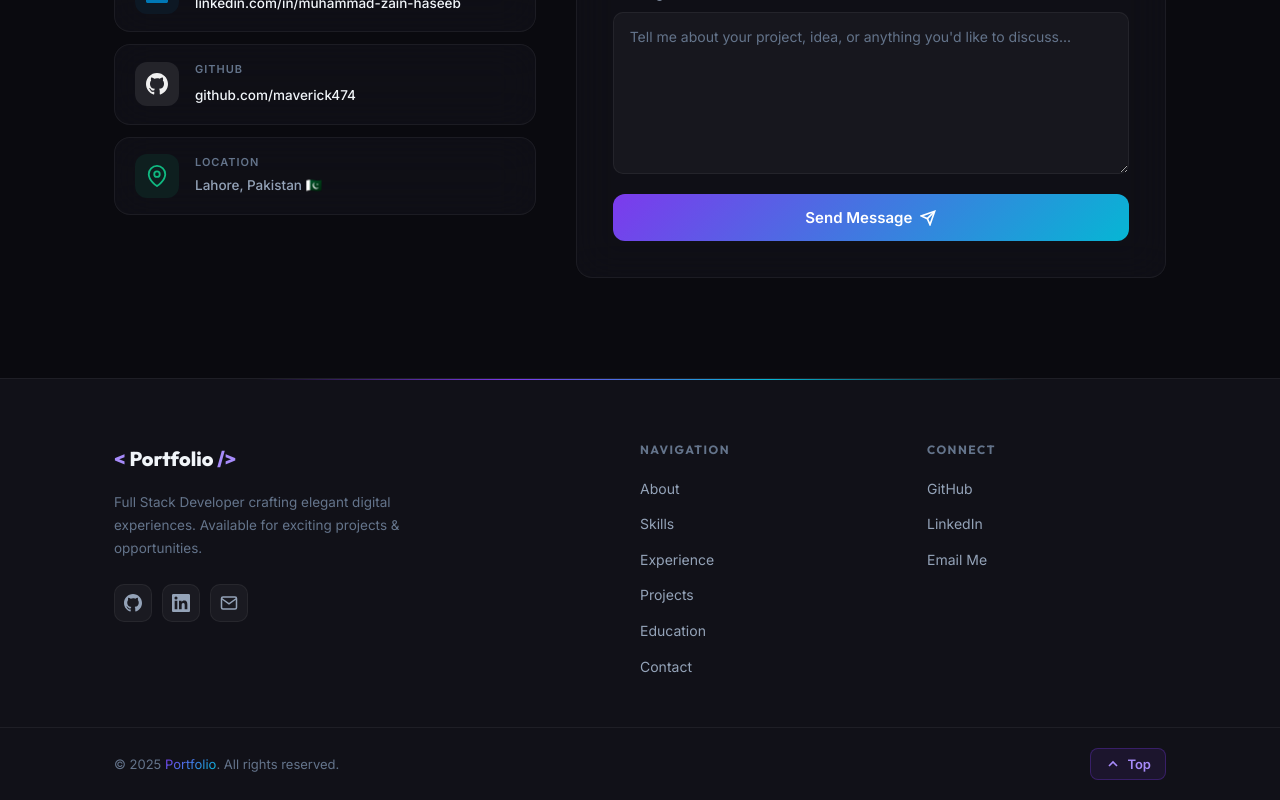
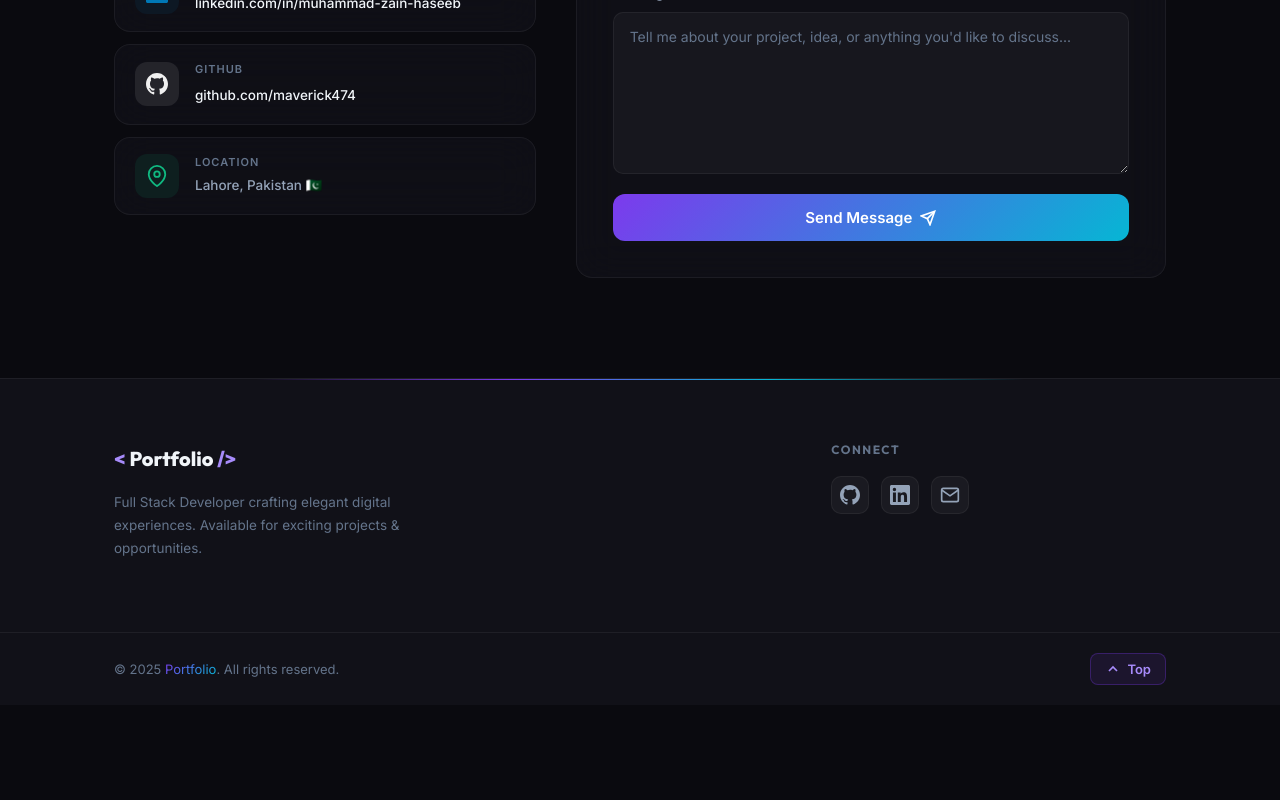
Before and after one commit to Maverick474/Portfolio, a React (Vite) app: page / in a window 1280 px wide. Shown: the part 6152-6952 px from the top of the page. After the commit the page ends 6857 px from the top, so only its background shows below. Built offline with nearby package versions, Linux system fonts and the light colour scheme.

Commit message:
Made changes to footer.jsx, Hero.jsx

```diff
--- a/src/components/Footer.css
+++ b/src/components/Footer.css
@@ -18,10 +18,17 @@
 /* Inner grid */
 .footer-inner {
   display: grid;
-  grid-template-columns: 2fr 1fr 1fr;
+  grid-template-columns: 2fr 1fr;
   gap: 48px;
   padding-top: 64px;
   padding-bottom: 48px;
+}
+
+/* Connect icon row */
+.footer-connect-icons {
+  display: flex;
+  gap: 12px;
+  margin-top: 4px;
 }
 
 /* Brand */
@@ -183,19 +190,10 @@
 }
 
 /* Responsive */
-@media (max-width: 768px) {
-  .footer-inner {
-    grid-template-columns: 1fr 1fr;
-    gap: 32px;
-  }
-  .footer-brand {
-    grid-column: 1 / -1;
-  }
-}
-
-@media (max-width: 480px) {
+@media (max-width: 600px) {
   .footer-inner {
     grid-template-columns: 1fr;
+    gap: 32px;
   }
   .footer-bottom-inner {
     flex-direction: column;
--- a/src/components/Footer.jsx
+++ b/src/components/Footer.jsx
@@ -1,27 +1,4 @@
 import './Footer.css';
-
-const footerLinks = {
-  Navigation: [
-    { label: 'About', href: '#about' },
-    { label: 'Skills', href: '#skills' },
-    { label: 'Experience', href: '#experience' },
-    { label: 'Projects', href: '#projects' },
-    { label: 'Education', href: '#education' },
-    { label: 'Contact', href: '#contact' },
-  ],
-  Connect: [
-    { label: 'GitHub', href: 'https://github.com/maverick474', external: true },
-    { label: 'LinkedIn', href: 'https://www.linkedin.com/in/muhammad-zain-haseeb-aa76381bb/', external: true },
-    { label: 'Email Me', href: 'mailto:zainhaseeb474@gmail.com', external: true },
-  ],
-};
-
-const handleScroll = (e, href) => {
-  if (href.startsWith('#')) {
-    e.preventDefault();
-    document.querySelector(href)?.scrollIntoView({ behavior: 'smooth' });
-  }
-};
 
 export default function Footer() {
   const year = new Date().getFullYear();
@@ -34,56 +11,67 @@ export default function Footer() {
       <div className="container footer-inner">
         {/* Brand column */}
         <div className="footer-brand">
-          <a href="#hero" className="footer-logo" onClick={e => handleScroll(e, '#hero')}>
+          <a
+            href="#hero"
+            className="footer-logo"
+            onClick={e => { e.preventDefault(); document.querySelector('#hero')?.scrollIntoView({ behavior: 'smooth' }); }}
+          >
             <span className="logo-bracket">&lt;</span>
             <span className="logo-name">Portfolio</span>
             <span className="logo-bracket">/&gt;</span>
           </a>
           <p className="footer-tagline">
             Full Stack Developer crafting elegant digital experiences.
-            Available for exciting projects & opportunities.
+            Available for exciting projects &amp; opportunities.
           </p>
-          <div className="footer-socials">
-            <a href="https://github.com/maverick474" target="_blank" rel="noreferrer" id="footer-github" className="footer-social" aria-label="GitHub">
-              <svg viewBox="0 0 24 24" fill="currentColor" width="18" height="18">
+        </div>
+
+        {/* Connect column */}
+        <div className="footer-col">
+          <h4 className="footer-col-title">Connect</h4>
+          <div className="footer-connect-icons">
+            {/* GitHub */}
+            <a
+              href="https://github.com/maverick474"
+              target="_blank"
+              rel="noreferrer"
+              id="footer-github"
+              className="footer-social"
+              aria-label="GitHub"
+            >
+              <svg viewBox="0 0 24 24" fill="currentColor" width="20" height="20">
                 <path d="M12 0C5.374 0 0 5.373 0 12c0 5.302 3.438 9.8 8.207 11.387.599.111.793-.261.793-.577v-2.234c-3.338.726-4.033-1.416-4.033-1.416-.546-1.387-1.333-1.756-1.333-1.756-1.089-.745.083-.729.083-.729 1.205.084 1.839 1.237 1.839 1.237 1.07 1.834 2.807 1.304 3.492.997.107-.775.418-1.305.762-1.604-2.665-.305-5.467-1.334-5.467-5.931 0-1.311.469-2.381 1.236-3.221-.124-.303-.535-1.524.117-3.176 0 0 1.008-.322 3.301 1.23A11.509 11.509 0 0112 5.803c1.02.005 2.047.138 3.006.404 2.291-1.552 3.297-1.23 3.297-1.23.653 1.653.242 2.874.118 3.176.77.84 1.235 1.911 1.235 3.221 0 4.609-2.807 5.624-5.479 5.921.43.372.823 1.102.823 2.222v3.293c0 .319.192.694.801.576C20.566 21.797 24 17.3 24 12c0-6.627-5.373-12-12-12z" />
               </svg>
             </a>
-            <a href="https://www.linkedin.com/in/muhammad-zain-haseeb-aa76381bb/" target="_blank" rel="noreferrer" id="footer-linkedin" className="footer-social" aria-label="LinkedIn">
-              <svg viewBox="0 0 24 24" fill="currentColor" width="18" height="18">
+
+            {/* LinkedIn */}
+            <a
+              href="https://www.linkedin.com/in/muhammad-zain-haseeb-aa76381bb/"
+              target="_blank"
+              rel="noreferrer"
+              id="footer-linkedin"
+              className="footer-social"
+              aria-label="LinkedIn"
+            >
+              <svg viewBox="0 0 24 24" fill="currentColor" width="20" height="20">
                 <path d="M20.447 20.452h-3.554v-5.569c0-1.328-.027-3.037-1.852-3.037-1.853 0-2.136 1.445-2.136 2.939v5.667H9.351V9h3.414v1.561h.046c.477-.9 1.637-1.85 3.37-1.85 3.601 0 4.267 2.37 4.267 5.455v6.286zM5.337 7.433a2.062 2.062 0 01-2.063-2.065 2.064 2.064 0 112.063 2.065zm1.782 13.019H3.555V9h3.564v11.452zM22.225 0H1.771C.792 0 0 .774 0 1.729v20.542C0 23.227.792 24 1.771 24h20.451C23.2 24 24 23.227 24 22.271V1.729C24 .774 23.2 0 22.222 0h.003z" />
               </svg>
             </a>
-            <a href="mailto:[EMAIL_ADDRESS]" id="footer-email" className="footer-social" aria-label="Email">
-              <svg viewBox="0 0 24 24" fill="none" stroke="currentColor" strokeWidth="2" width="18" height="18">
+
+            {/* Email */}
+            <a
+              href="mailto:zainhaseeb474@gmail.com"
+              id="footer-email"
+              className="footer-social"
+              aria-label="Email"
+            >
+              <svg viewBox="0 0 24 24" fill="none" stroke="currentColor" strokeWidth="2" width="20" height="20">
                 <path d="M4 4h16c1.1 0 2 .9 2 2v12c0 1.1-.9 2-2 2H4c-1.1 0-2-.9-2-2V6c0-1.1.9-2 2-2z" />
                 <polyline points="22,6 12,13 2,6" />
               </svg>
             </a>
           </div>
         </div>
-
-        {/* Link columns */}
-        {Object.entries(footerLinks).map(([title, links]) => (
-          <div key={title} className="footer-col">
-            <h4 className="footer-col-title">{title}</h4>
-            <ul className="footer-col-links">
-              {links.map(link => (
-                <li key={link.label}>
-                  <a
-                    href={link.href}
-                    className="footer-link"
-                    onClick={e => !link.external && handleScroll(e, link.href)}
-                    target={link.external ? '_blank' : undefined}
-                    rel={link.external ? 'noreferrer' : undefined}
-                  >
-                    {link.label}
-                  </a>
-                </li>
-              ))}
-            </ul>
-          </div>
-        ))}
       </div>
 
       {/* Bottom bar */}
--- a/src/components/Hero.css
+++ b/src/components/Hero.css
@@ -331,4 +331,7 @@
   .badge-bottom {
     left: 0;
   }
+  .hero-scroll {
+    display: none;
+  }
 }
```
Also changed, not shown: src/components/Contact.css (+15 -7 lines).
